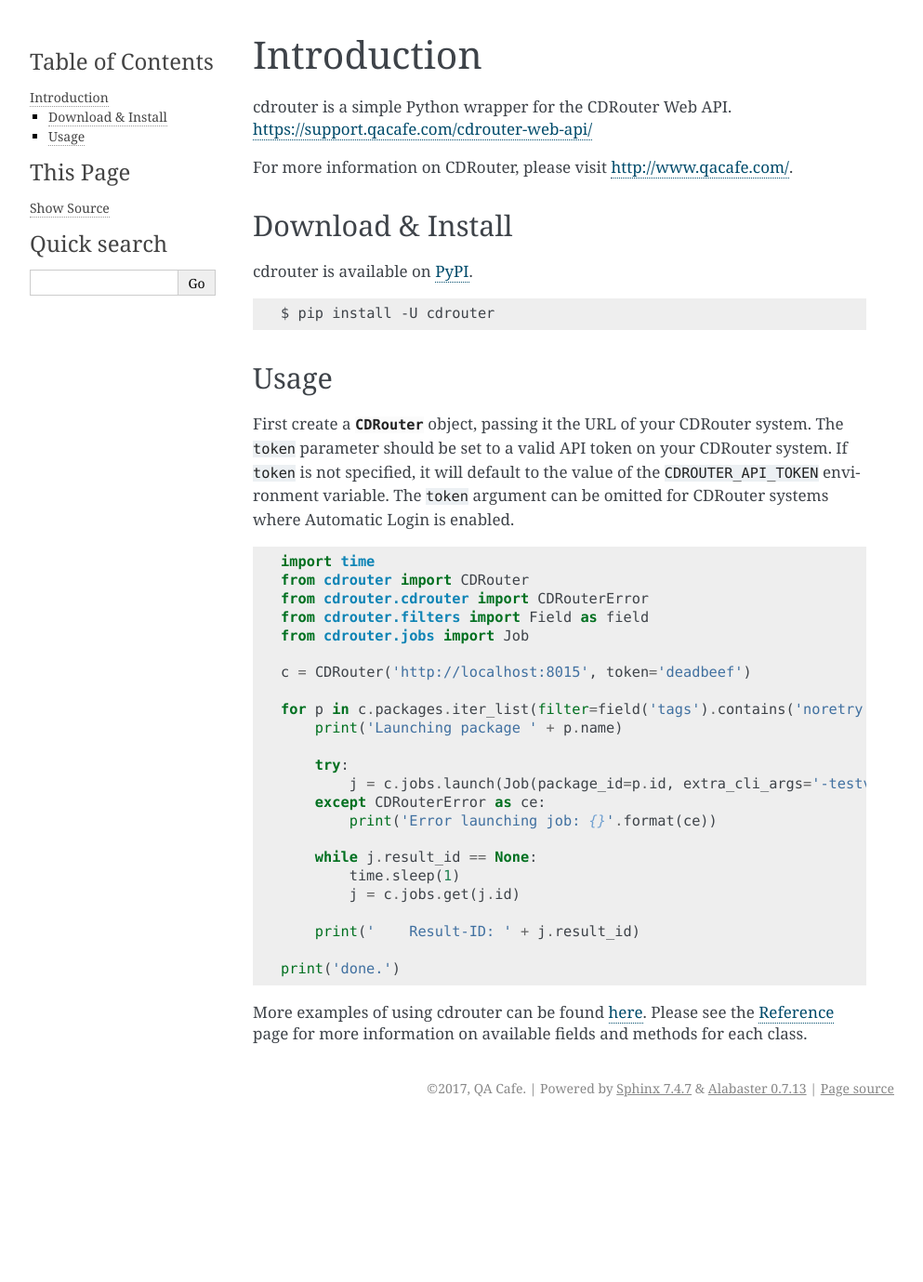
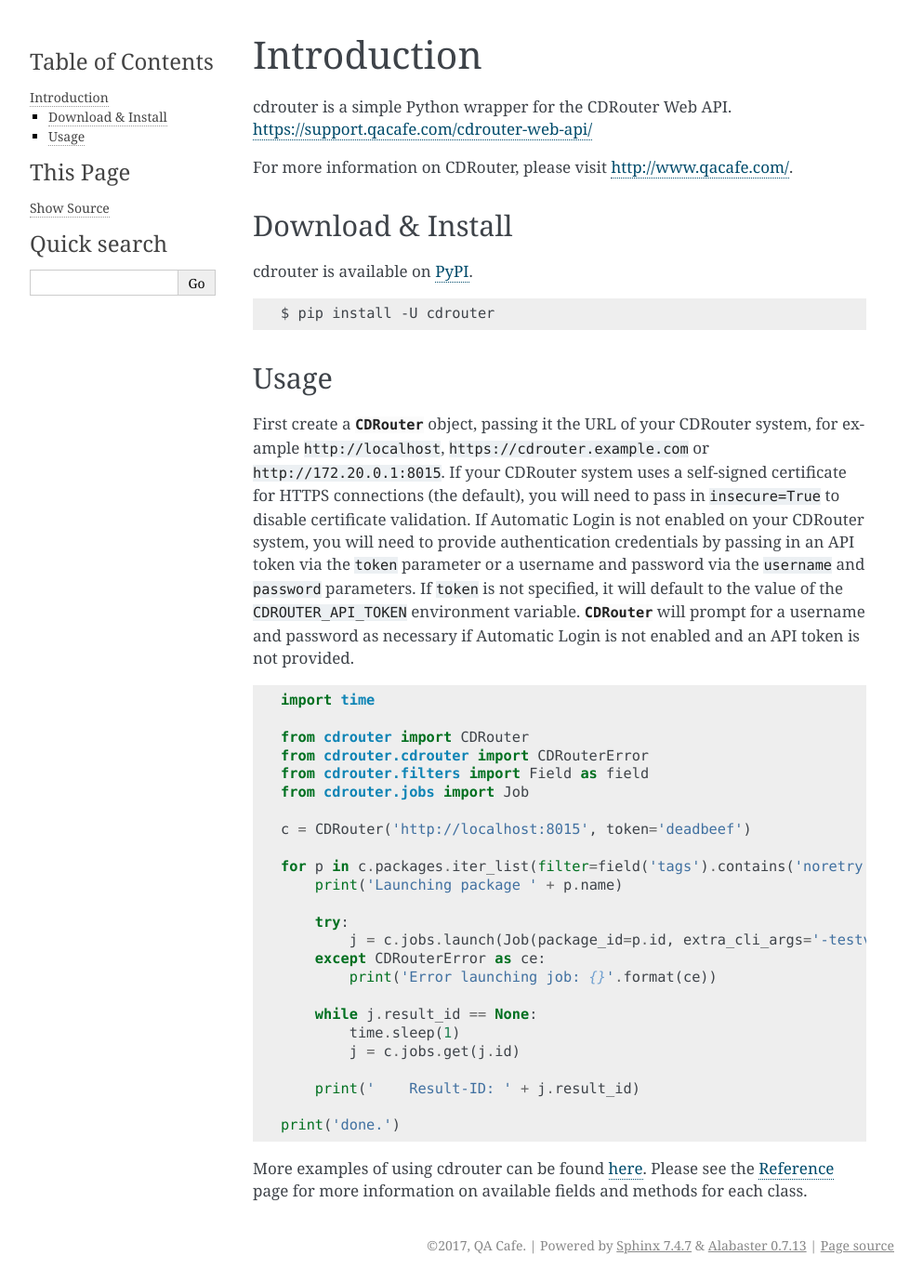
Before and after one commit to qacafe/cdrouter.py, a Sphinx documentation site: the page built from docs/introduction.rst, in a window 1280 px wide. Shown: the whole page at 93% size, without its empty margins (148-1141 px from the left). Built offline with Sphinx 7.4.7, drawn with Linux system fonts in a browser that asks for light colours; before the commit the page ends 1210 px from its top, so only the background shows below that.

Commit message:
Expand introduction paragraph in docs

```diff
--- a/docs/introduction.rst
+++ b/docs/introduction.rst
@@ -22,15 +22,24 @@
 -----
 
 First create a :class:`CDRouter <cdrouter.CDRouter>` object, passing
-it the URL of your CDRouter system.  The ``token`` parameter should be
-set to a valid API token on your CDRouter system.  If ``token`` is not
-specified, it will default to the value of the ``CDROUTER_API_TOKEN``
-environment variable.  The ``token`` argument can be omitted for
-CDRouter systems where Automatic Login is enabled.
+it the URL of your CDRouter system, for example ``http://localhost``,
+``https://cdrouter.example.com`` or ``http://172.20.0.1:8015``.  If
+your CDRouter system uses a self-signed certificate for HTTPS
+connections (the default), you will need to pass in ``insecure=True``
+to disable certificate validation.  If Automatic Login is not enabled
+on your CDRouter system, you will need to provide authentication
+credentials by passing in an API token via the ``token`` parameter or
+a username and password via the ``username`` and ``password``
+parameters.  If ``token`` is not specified, it will default to the
+value of the ``CDROUTER_API_TOKEN`` environment variable.
+:class:`CDRouter <cdrouter.CDRouter>` will prompt for a username and
+password as necessary if Automatic Login is not enabled and an API
+token is not provided.
 
 .. code-block:: python
 
     import time
+
     from cdrouter import CDRouter
     from cdrouter.cdrouter import CDRouterError
     from cdrouter.filters import Field as field
```
